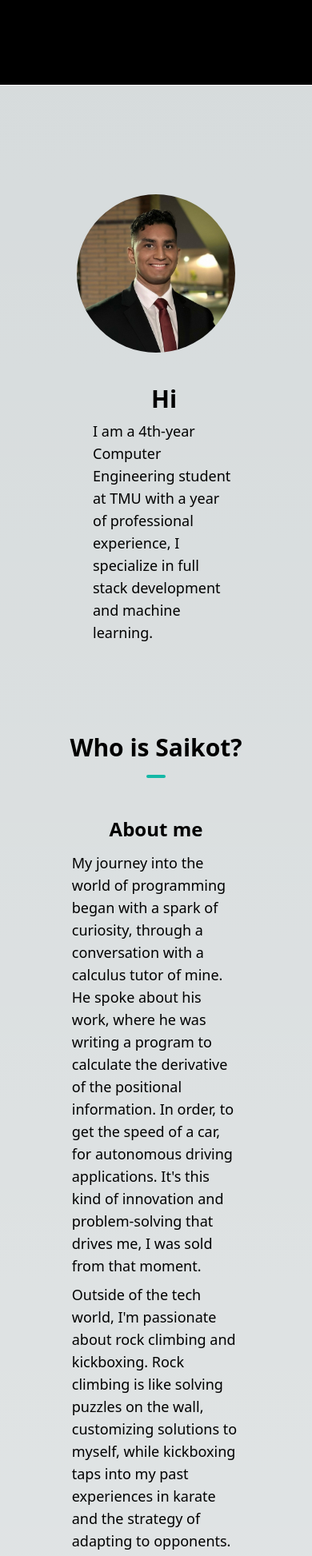
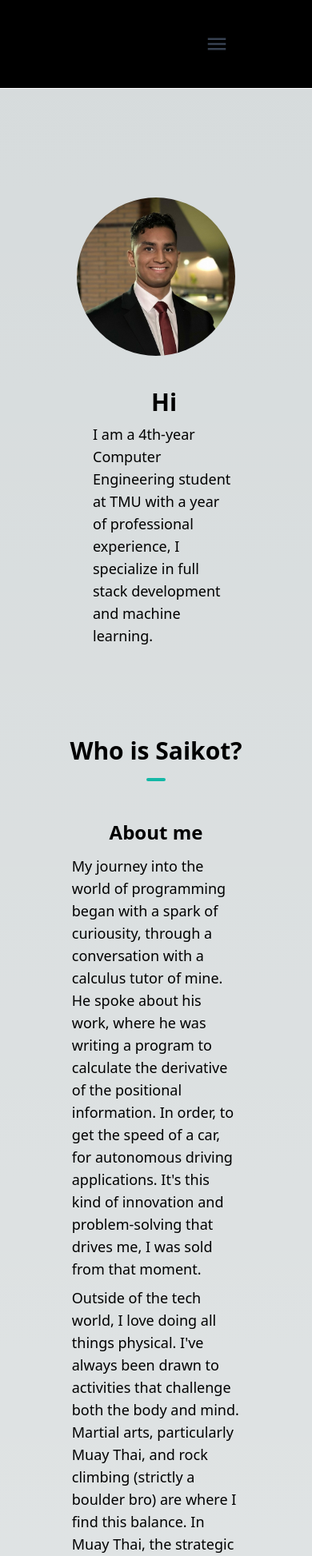
Before and after one commit to saikot-paul/portfolio-website, a Next.js app: page / in a window 390 px wide. Shown: the top 1946 px of the page at 80% size. Built offline with nearby package versions, Linux system fonts and the light colour scheme.

Commit message:
fixed navbar to fit mobile mode

```diff
--- a/components/main/AboutMe.tsx
+++ b/components/main/AboutMe.tsx
@@ -15,11 +15,11 @@ const AboutMe = () => {
           <hr className="w-6 h-1 mx-auto my-4 bg-teal-500 border-0 rounded"></hr>
         </h1>
         <div className="flex flex-col justify-center items-center md:w-full">
-          <div className="flex flex-col my-2 px-4 w-full items-center">
+          <div className="flex flex-col my-2 px-4 md:w-3/5 items-center">
             <h2 className="text-2xl font-bold mb-3 text-center">About me</h2>
             <p className="text-lg mb-2 text-wrap md:text-justify">
               My journey into the world of programming began with a spark of
-              curiosity, through a conversation with a calculus tutor of mine.
+              curiousity, through a conversation with a calculus tutor of mine.
               He spoke about his work, where he was writing a program to
               calculate the derivative of the positional information. In order,
               to get the speed of a car, for autonomous driving applications.
@@ -27,12 +27,17 @@ const AboutMe = () => {
               me, I was sold from that moment.
             </p>
             <p className="text-lg mb-2 text-wrap md:text-justify">
-              Outside of the tech world, I&#39;m passionate about rock climbing
-              and kickboxing. Rock climbing is like solving puzzles on the wall,
-              customizing solutions to myself, while kickboxing taps into my
-              past experiences in karate and the strategy of adapting to
-              opponents. Both hobbies offer mental and physical growth, pushing
-              my limits and adding an exciting element of risk.
+              Outside of the tech world, I love doing all things physical.
+              I&#39;ve always been drawn to activities that challenge both the
+              body and mind. Martial arts, particularly Muay Thai, and rock
+              climbing (strictly a boulder bro) are where I find this balance.
+              In Muay Thai, the strategic aspect is crucial; it&#39;s about
+              tailoring your approach to leverage your strengths against an
+              opponent&#39;s weaknesses. Similarly, rock climbing demands
+              innovative problem-solving, as each route presents unique
+              obstacles that require tailored solutions based on your abilities.
+              Both hobbies offer a dynamic blend of physical engagement and
+              mental strategy.
             </p>
           </div>
           <div className="flex flex-col justify-center my-2 px-4 md:w-1/3 w-full">
--- a/components/main/skillData.ts
+++ b/components/main/skillData.ts
@@ -20,6 +20,8 @@ export  const frameworks: skill[] = [
   ];
 export  const mlds: skill[] = [
     { skill: "TensorFlow" },
+    { skill: "Langchain" },
+    { skill: "PyTorch" },
     { skill: "ScikitLearn" },
     { skill: "Pandas" },
     { skill: "Numpy" },
--- a/components/navbar/NavBar.tsx
+++ b/components/navbar/NavBar.tsx
@@ -1,54 +1,76 @@
 "use client";
 
-import React from "react";
+import React, { useState } from "react";
+import { IoMdMenu, IoMdClose } from "react-icons/io";
 
 const NavBar = () => {
-  const scrollToSection =
-    (sectionId: string, offset: number) =>
-    (e: { preventDefault: () => void }) => {
+  const [isNavOpen, setIsNavOpen] = useState(false);
+
+  const scrollToSection = (sectionId: string, offset = 90) => {
+    return (e: { preventDefault: () => void }) => {
       e.preventDefault();
       const section = document.getElementById(sectionId);
 
       if (section) {
+        offset = isNavOpen ? 150 : 100;
         const sectionTop =
           section.getBoundingClientRect().top + window.scrollY - offset;
-        window.scrollTo({ top: sectionTop, behavior: "smooth" });
+        window.scrollTo({
+          top: sectionTop,
+          behavior: "smooth",
+        });
+        setIsNavOpen(false);
       }
     };
-
-  const defaultOffset = 80;
+  };
 
   return (
     <header className="px-20 py-5 border-b w-full h-full border-gray-50 sticky top-0 z-50 bg-black">
-      <div className="flex justify-between space-x-2 items-center">
-        <div>
+      <div className="px-4 sm:px-20 mx-auto flex justify-between items-center py-3 md:py-5">
         <a
-            className="text-2xl md:text-3xl font-bold align-text-bottom text-full"
-            onClick={scrollToSection("home", defaultOffset)}
+          onClick={scrollToSection("home")}
+          className="cursor-pointer text-2xl font-bold"
         >
           Saikot Paul
         </a>
+        <div className="md:hidden">
+          <button
+            className="p-2 text-gray-700 rounded-md focus:outline-none"
+            onClick={() => setIsNavOpen(!isNavOpen)}
+          >
+            {isNavOpen ? <IoMdClose size={30} /> : <IoMdMenu size={30} />}
+          </button>
         </div>
-        <div className="flex space-x-1 md:space-x-4 text-sm md:text-lg">
-          <a href="#home" onClick={scrollToSection("home", defaultOffset)}>
+        <nav className={`${isNavOpen ? "block" : "hidden"} md:flex`}>
+          <ul className="md:flex md:space-x-6">
+            <li>
+              <a onClick={scrollToSection("home")} className="cursor-pointer">
                 Home
               </a>
-          <a href="#about" onClick={scrollToSection("about", defaultOffset)}>
-            About
+            </li>
+            <li>
+              <a onClick={scrollToSection("about")} className="cursor-pointer">
+                About Me
               </a>
+            </li>
+            <li>
               <a
-            href="#experience"
-            onClick={scrollToSection("experience", defaultOffset)}
+                onClick={scrollToSection("experience")}
+                className="cursor-pointer"
               >
                 Experience
               </a>
+            </li>
+            <li>
               <a
-            href="#projects"
-            onClick={scrollToSection("projects", defaultOffset)}
+                onClick={scrollToSection("projects")}
+                className="cursor-pointer"
               >
                 Projects
               </a>
-        </div>
+            </li>
+          </ul>
+        </nav>
       </div>
     </header>
   );
```
Lines whose indentation alone changed are shown as unchanged.
